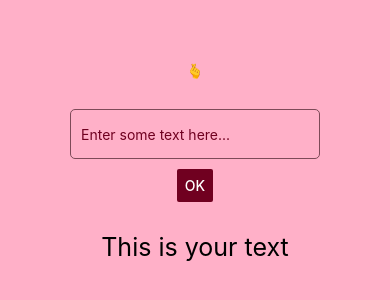
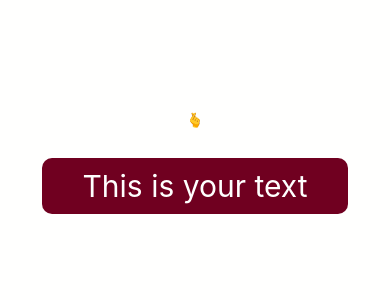
Before and after one commit to lucirs7/rn_learn-HelloProject, a React Native app: screen / in a window 390 px wide. Shown: the part 260-560 px from the top of the page. Built offline with nearby package versions, Linux system fonts and the light colour scheme.

Commit message:
Video #21. Touchables.

```diff
--- a/App.tsx
+++ b/App.tsx
@@ -1,26 +1,21 @@
 import React, { useState } from "react";
-import { Text, View, StyleSheet, TextInput, Button, Alert } from "react-native";
+import { Text, View, StyleSheet, TextInput, Button, Alert, TouchableOpacity } from "react-native";
 
 export default function App() {
   const [myText, setMyText] = useState('This is your text');
 
+  const myButtonPressed = () => {
+    Alert.alert(`Text entered was:\n${myText}`)
+  };
+
   return (
     <View style={styles.container}>
       <Text>🫰</Text>
-      <TextInput
-        style={styles.inputText}
-        placeholderTextColor={'#700020'}
-        placeholder="Enter some text here..."
-        onChangeText={(text) => {setMyText(text)}}
-      />
-      <Button
-        title='OK'
-        color={'#700020'}
-        onPress={() => {
-          Alert.alert(`Text entered: ${myText}`)
-        }}
-      />
-      <Text style={styles.text}>{myText}</Text>
+      <TouchableOpacity
+        onPress={myButtonPressed}
+        >
+          <Text style={styles.text}>{myText}</Text>
+      </TouchableOpacity>
     </View>
   );
 }
@@ -28,7 +23,7 @@ export default function App() {
 const styles = StyleSheet.create({
   container: {
     flex: 1,
-    backgroundColor: '#ffb0c8',
+    backgroundColor: '#fffffe',
     alignItems: 'center',
     justifyContent: 'center',
   },
@@ -44,7 +39,12 @@ const styles = StyleSheet.create({
   },
   text: {
     marginTop: 30,
-    fontSize: 25,
+    fontSize: 30,
+    color: '#fffffe',
+    backgroundColor: '#700020',
+    paddingVertical: 10,
+    paddingHorizontal: 40,
+    borderRadius: 10,
   },
 });
 
@@ -111,3 +111,31 @@ export default function App() {
   );
 }
 */
+
+/**
+ * Fourth app. Video 20.
+ * About 'button'.
+ */
+/*
+export default function App() {
+  const [myText, setMyText] = useState('This is your text');
+
+  return (
+    <View style={styles.container}>
+      <Text>🫰</Text>
+      <TextInput
+        style={styles.inputText}
+        placeholderTextColor={'#700020'}
+        placeholder="Enter some text here..."
+        onChangeText={(text) => {setMyText(text)}}
+      />
+      <Button
+        title='OK'
+        color={'#700020'}
+        onPress={myButtonPressed}
+      />
+      <Text style={styles.text}>{myText}</Text>
+    </View>
+  );
+}
+*/
```
